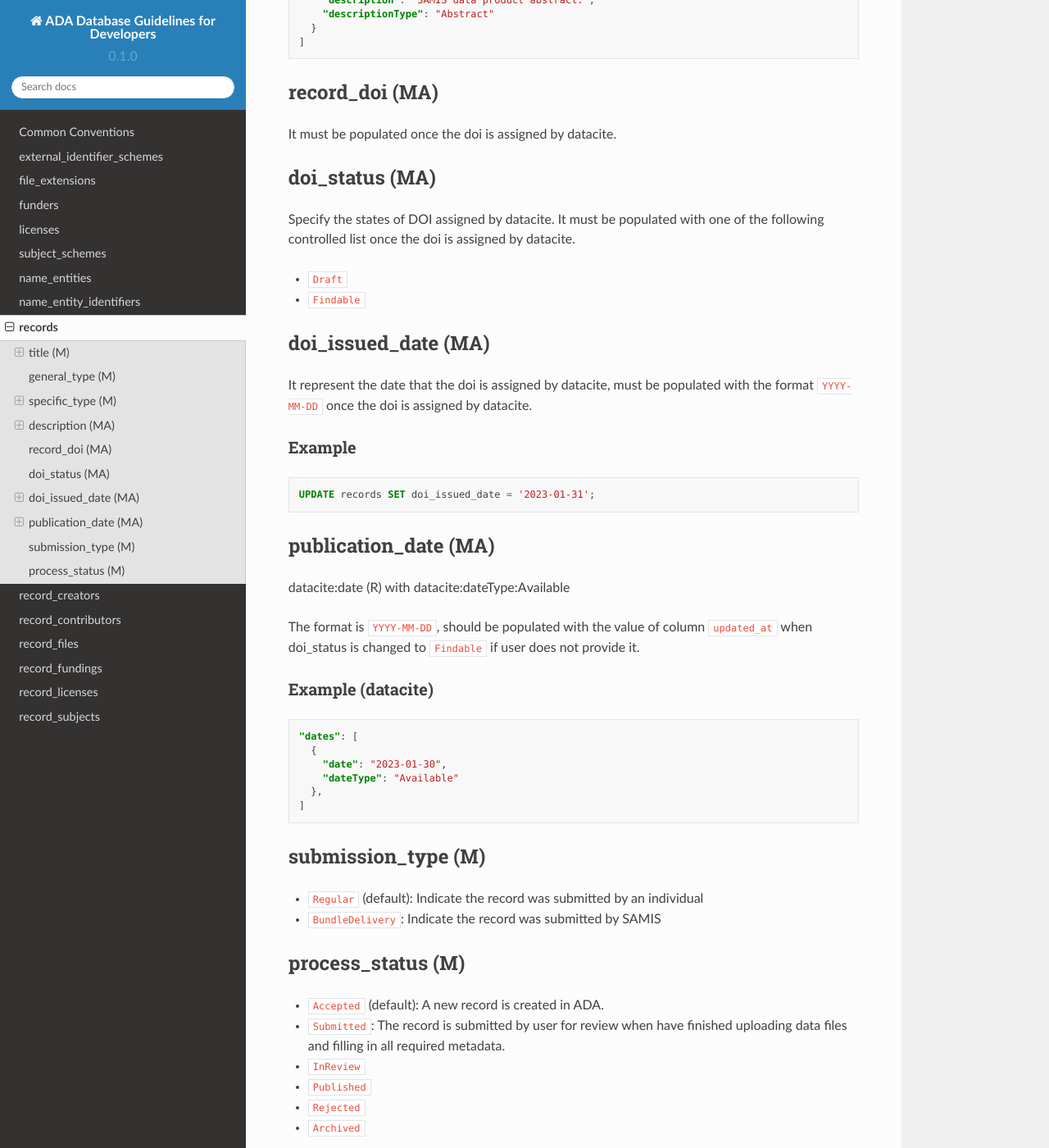
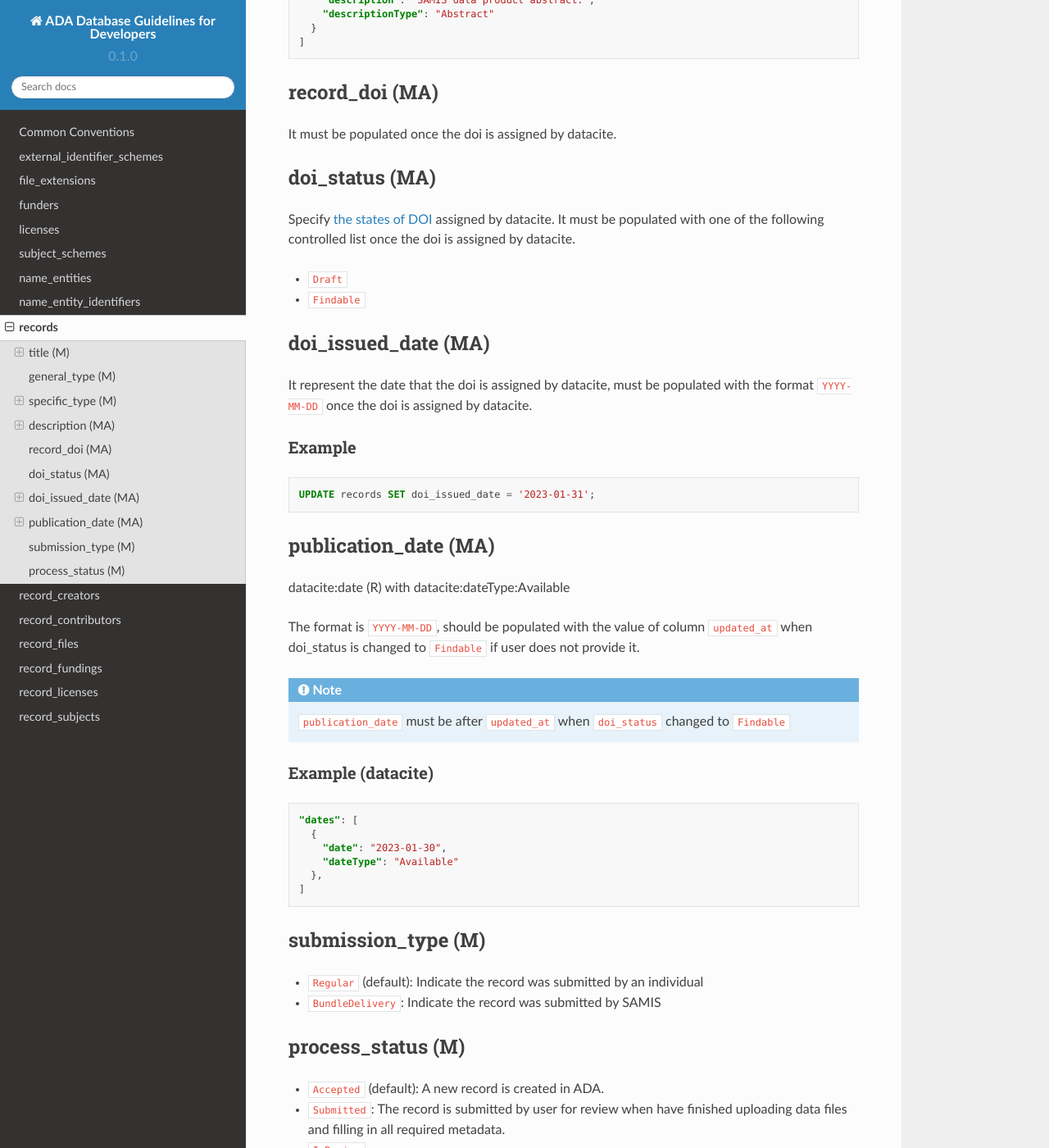
Before and after one commit to amds-ldeo/ada-db-spec, a Sphinx documentation site: the page built from docs/source/records.rst, in a window 1280 px wide and 1400 px high, scrolled down 2379 px. Shown: the whole window at 82% size. Built offline with Sphinx 7.4.7 and the Read the Docs theme 2.0.0, drawn with Linux system fonts in a browser that asks for light colours.

Commit message:
update records.rst

```diff
--- a/docs/source/records.rst
+++ b/docs/source/records.rst
@@ -116,7 +116,7 @@ It must be populated once the doi is assigned by datacite.
 doi_status (MA)
 -----------------------
 
-Specify the states of DOI assigned by datacite. It must be populated with one of the following controlled list once the doi is assigned by datacite.
+Specify `the states of DOI <https://support.datacite.org/docs/doi-states>`_ assigned by datacite. It must be populated with one of the following controlled list once the doi is assigned by datacite.
 
 * ``Draft``
 * ``Findable``
@@ -137,6 +137,9 @@ publication_date (MA)
 datacite:date (R) with datacite:dateType:Available
 
 The format is ``YYYY-MM-DD``, should be populated with the value of column ``updated_at`` when doi_status is changed to ``Findable`` if user does not provide it.
+
+.. note::
+   ``publication_date`` must be after ``updated_at`` when ``doi_status`` changed to ``Findable``
 
 Example (datacite)
 ~~~~~~~~~~~~~~~~~~~
```
